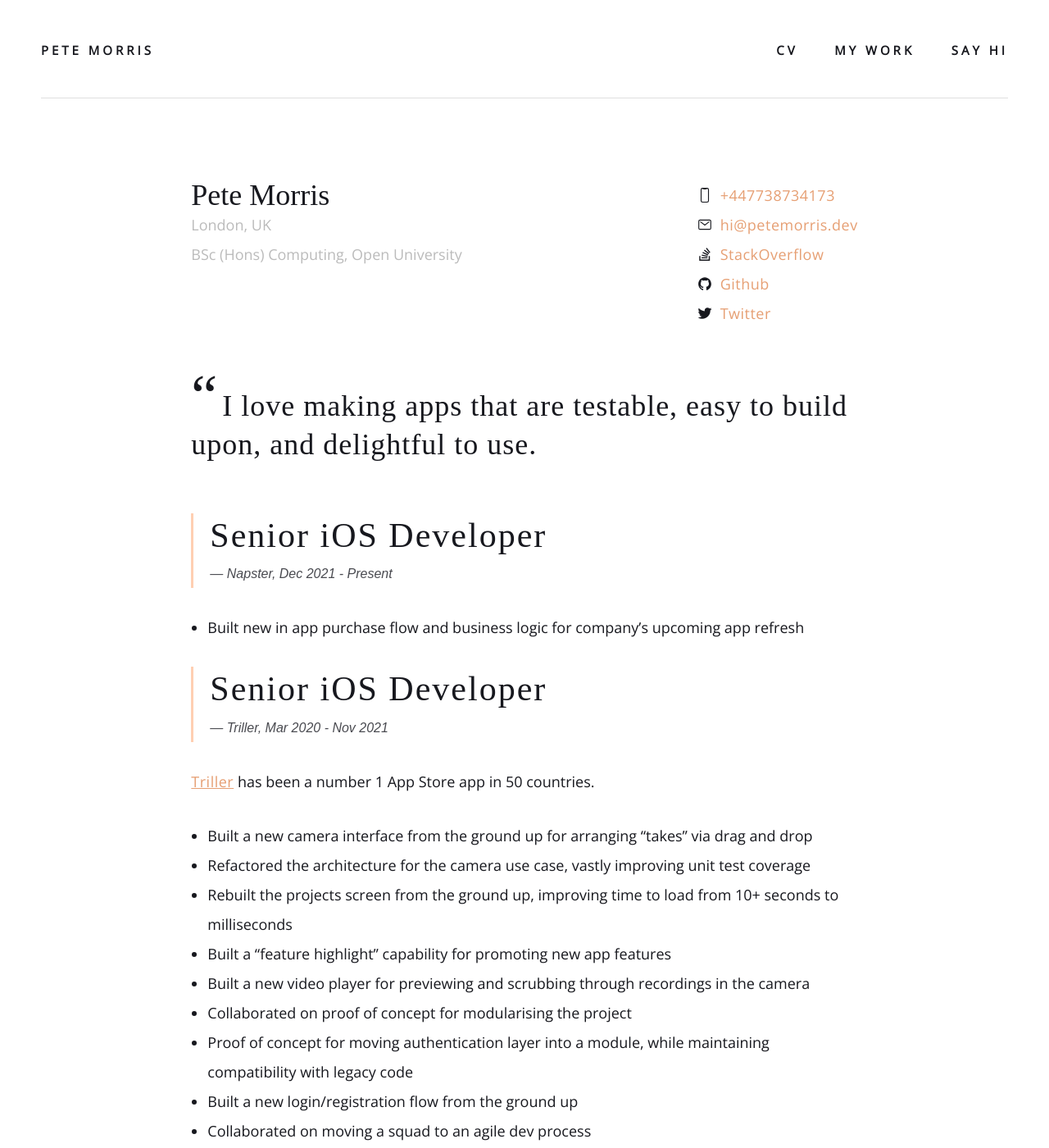
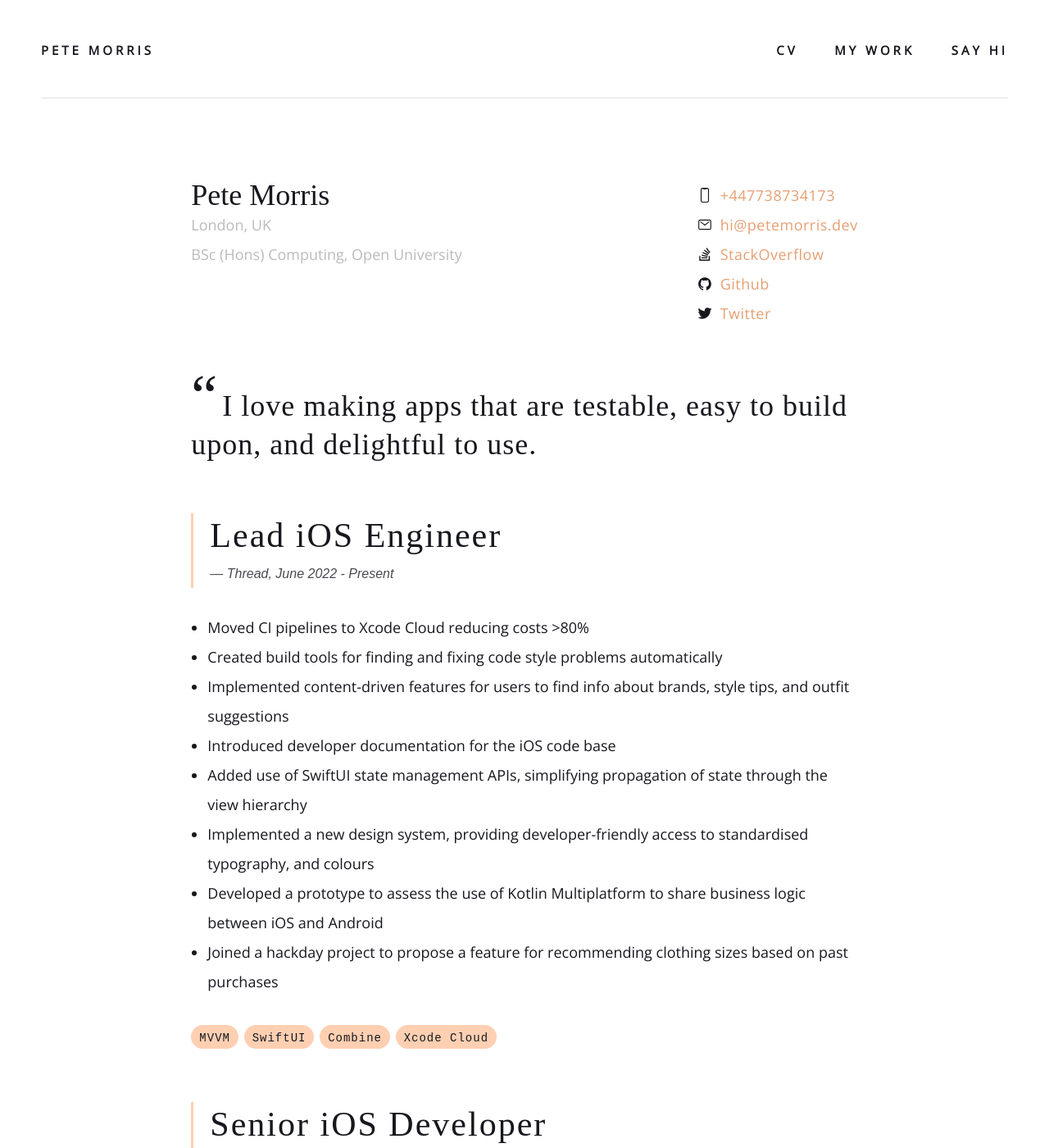
Before and after one commit to p-morris/p-morris.github.io, a Jekyll site: the page built from _pages/cv.md, in a window 1280 px wide and 1400 px high. Shown: the whole window at 82% size. Built offline with Jekyll 4.4.1, drawn with Linux system fonts in a browser that asks for light colours; nearby versions of some CDN libraries; some web fonts are replaced.

Commit message:
Add Thread experience

```diff
--- a/_pages/cv.md
+++ b/_pages/cv.md
@@ -23,6 +23,26 @@ scss: cv
 <div>
     <p class="intro">I love making apps that are testable, easy to build upon, and delightful to use.</p>
 </div>
+
+> {: .job-title}
+> ## Lead iOS Engineer
+> <cite>Thread, June 2022 - Present</cite>
+
+{: .work-list}
+* Moved CI pipelines to Xcode Cloud reducing costs >80%
+* Created build tools for finding and fixing code style problems automatically
+* Implemented content-driven features for users to find info about brands, style tips, and outfit suggestions
+* Introduced developer documentation for the iOS code base
+* Added use of SwiftUI state management APIs, simplifying propagation of state through the view hierarchy
+* Implemented a new design system, providing developer-friendly access to standardised typography, and colours
+* Developed a prototype to assess the use of Kotlin Multiplatform to share business logic between iOS and Android
+* Joined a hackday project to propose a feature for recommending clothing sizes based on past purchases
+
+{: .tag-list}
+* `MVVM`
+* `SwiftUI`
+* `Combine`
+* `Xcode Cloud`
 
 > {: .job-title}
 > ## Senior iOS Developer
```
Also changed, not shown: 1 other file.
